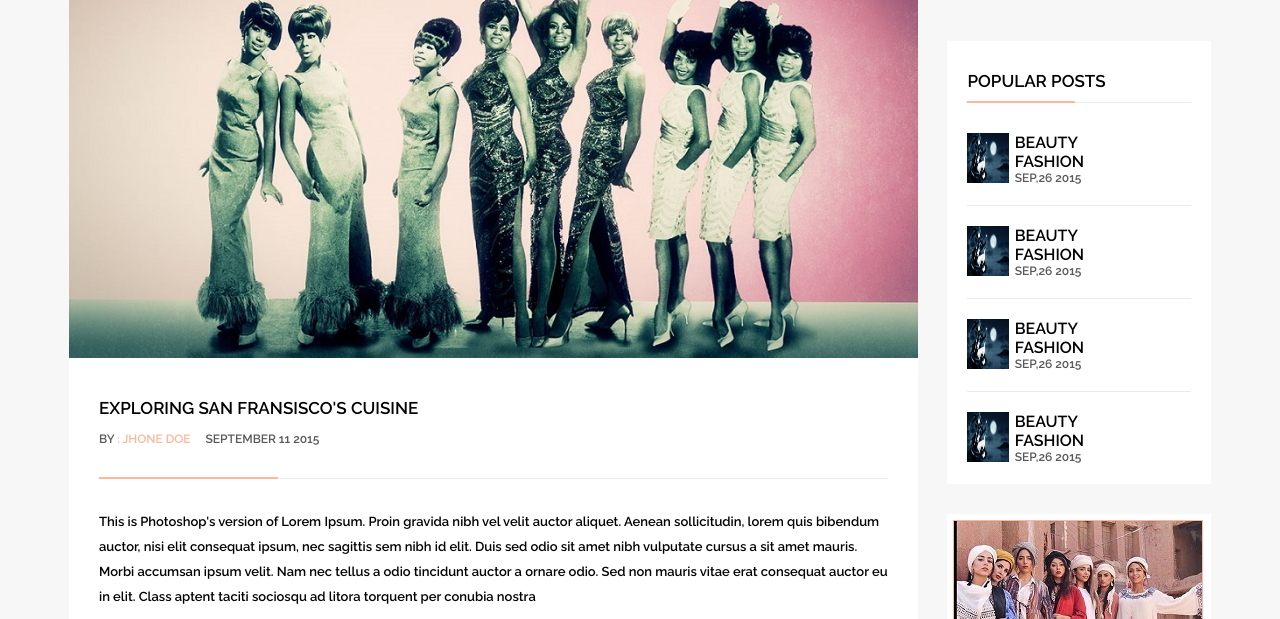
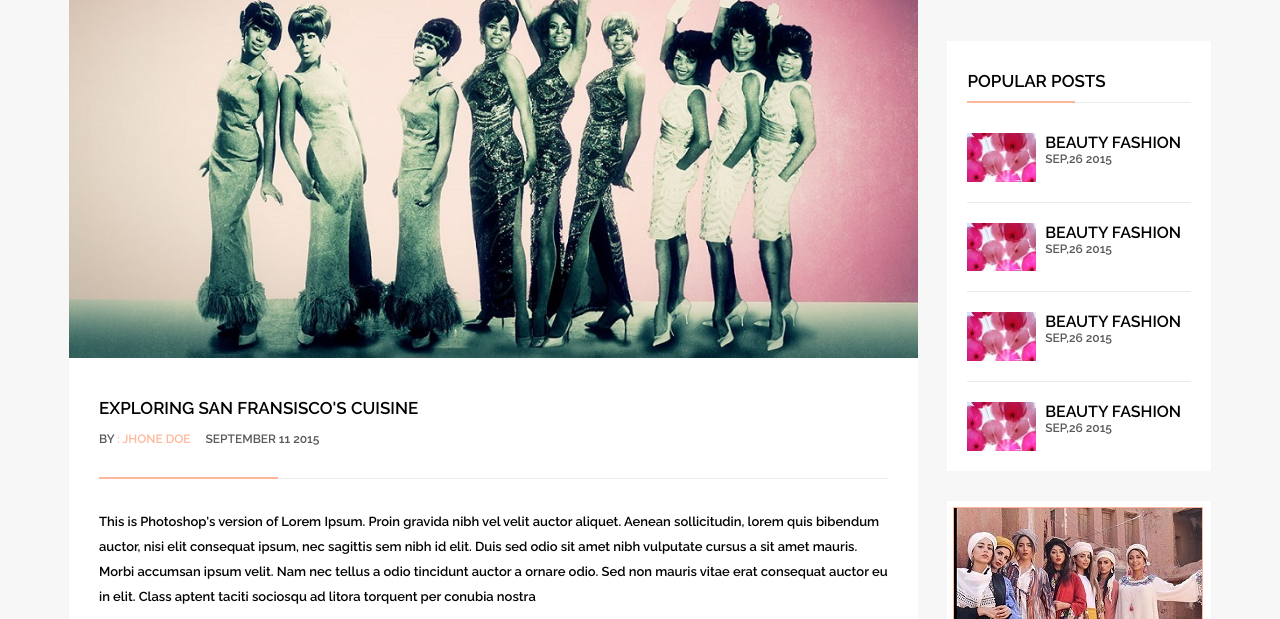
Before and after one commit to gantevai/gantevai.github.io, a plain HTML site: page index.html in a window 1280 px wide. Shown: the part 1180-1799 px from the top of the page. Drawn offline with Linux system fonts and the light colour scheme.

Commit message:
Final Edit before JS Implementation

```diff
--- a/css/layout.css
+++ b/css/layout.css
@@ -379,14 +379,17 @@
 
 .popular-post-list {
   float: left;
+  width: 100%;
   margin-bottom: 20px;
   padding-top: 20px;
 }
 
-.popular-post-image img {
+.popular-post-image {
   float: left;
   width: 30.4348%;
-  height: 50px;
+}
+.popular-post-image img {
+  width: 100%;
 }
 .popular-post-description {
   float: right;
@@ -482,7 +485,7 @@ a.category-list {
 }
 
 .social-media-body .recent-post-social-bar {
-  width: 72%%;
+  width: 72%;
 }
 
 .social-media-body .recent-post-social-bar li {
@@ -537,7 +540,7 @@ a.category-list {
   position: absolute;
   background: url(../images/up-arrow.png);
   top: 2px;
-  right: 0;
+  right: 18px;
   transform: translateX(-37%);
   width: 40px;
   height: 40px;
--- a/css/style.css
+++ b/css/style.css
@@ -273,7 +273,7 @@ h2.category-heading {
     padding: 0 8px;
   }
   .search-field {
-    width: 69%;
+    width: 68%;
     height: 50px;
   }
   .search-btn {
--- a/index.html
+++ b/index.html
@@ -583,7 +583,7 @@
                 </div></div>
                   <div class="popular-post-body">
                     <div class="popular-post-list">
-                      <div class="popular-post-image"><img src="/images/recent-post-1.png" alt=""/></div>
+                      <div class="popular-post-image"><img src="images/70x50.jpg" alt=""/></div>
                       <div class="popular-post-description">
                         <div class="popular-post-name"><span>BEAUTY FASHION</span></div>
                         <div class="popular-post-date"><span class="artist-name">SEP,26 2015</span></div>
@@ -593,7 +593,7 @@
                          <!-- for grey line -->
                     </div>
                     <div class="popular-post-list">
-                      <div class="popular-post-image"><img src="/images/recent-post-1.png" alt=""/></div>
+                      <div class="popular-post-image"><img src="images/70x50.jpg" alt=""/></div>
                       <div class="popular-post-description">
                         <div class="popular-post-name"><span>BEAUTY FASHION</span></div>
                         <div class="popular-post-date"><span class="artist-name">SEP,26 2015</span></div>
@@ -603,7 +603,7 @@
                          <!-- for grey line -->
                     </div>
                     <div class="popular-post-list">
-                      <div class="popular-post-image"><img src="/images/recent-post-1.png" alt=""/></div>
+                      <div class="popular-post-image"><img src="images/70x50.jpg" alt=""/></div>
                       <div class="popular-post-description">
                         <div class="popular-post-name"><span>BEAUTY FASHION</span></div>
                         <div class="popular-post-date"><span class="artist-name">SEP,26 2015</span></div>
@@ -613,7 +613,7 @@
                          <!-- for grey line -->
                     </div>
                     <div class="popular-post-list">
-                      <div class="popular-post-image"><img src="/images/recent-post-1.png" alt=""/></div>
+                      <div class="popular-post-image"><img src="images/70x50.jpg" alt=""/></div>
                       <div class="popular-post-description">
                         <div class="popular-post-name"><span>BEAUTY FASHION</span></div>
                         <div class="popular-post-date"><span class="artist-name">SEP,26 2015</span></div>
```
